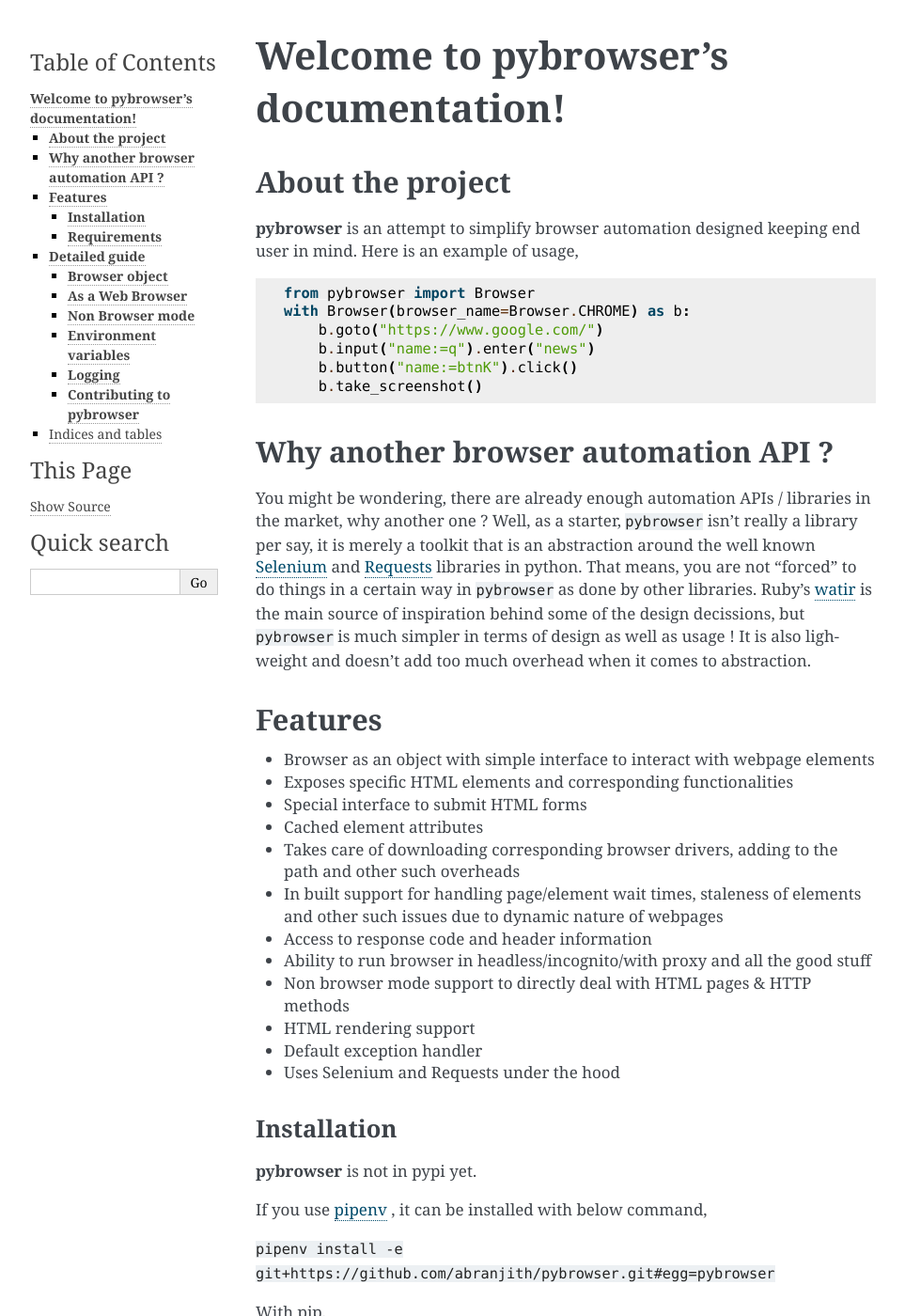
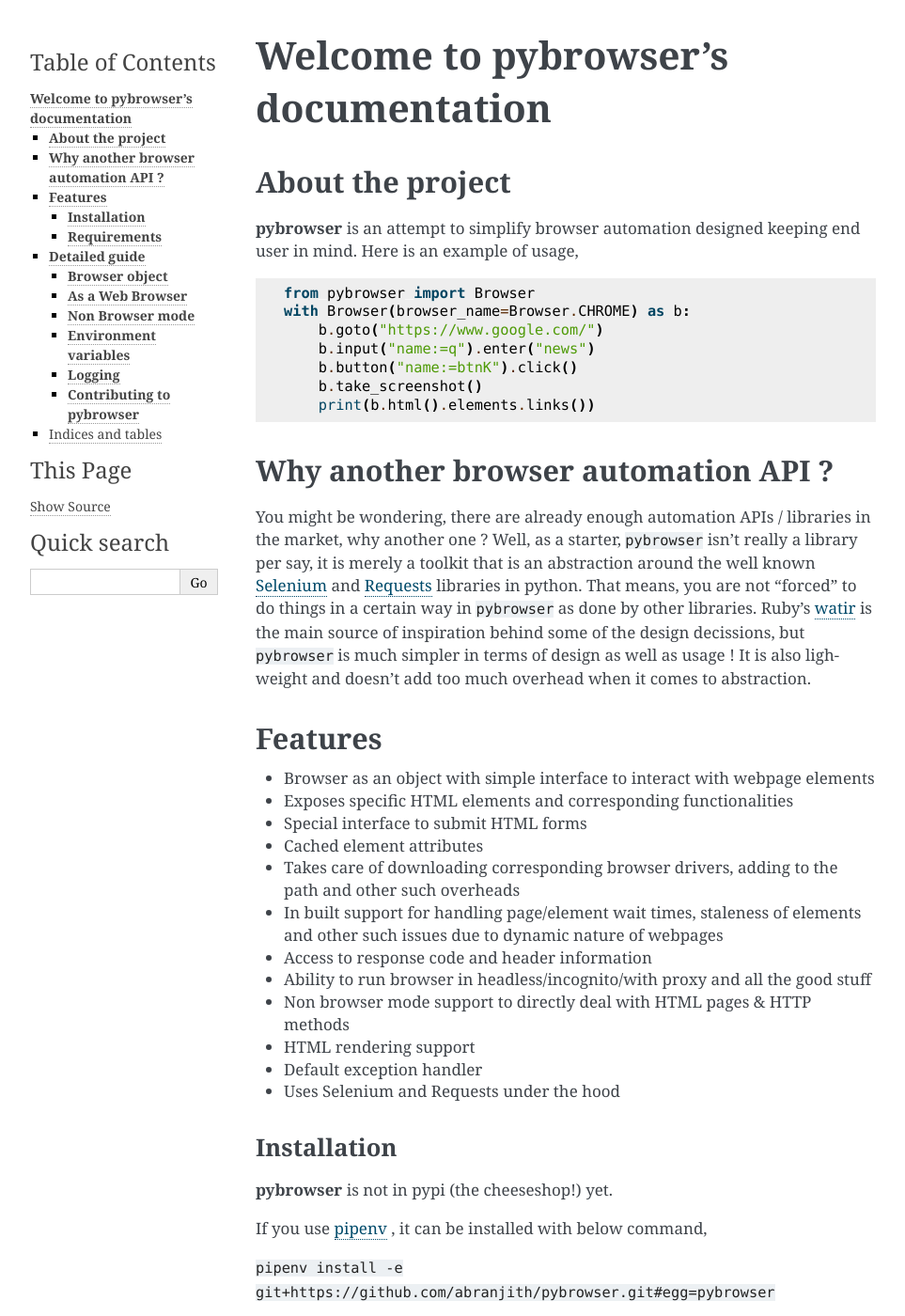
Before and after one commit to abranjith/pybrowser, a Sphinx documentation site: the page built from readthedocs/source/index.rst, in a window 1280 px wide and 1400 px high. Shown: the whole window at 94% size, without its empty margins (148-1111 px from the left). Built offline with Sphinx 7.4.7, drawn with Linux system fonts in a browser that asks for light colours.

```diff
--- a/readthedocs/source/index.rst
+++ b/readthedocs/source/index.rst
@@ -3,7 +3,7 @@
    You can adapt this file completely to your liking, but it should at least
    contain the root `toctree` directive.
 
-**Welcome to pybrowser's documentation!**
+**Welcome to pybrowser's documentation**
 ==========================================
 
 .. toctree::
@@ -23,6 +23,7 @@ is an example of usage,
         b.input("name:=q").enter("news")
         b.button("name:=btnK").click()
         b.take_screenshot()
+        print(b.html().elements.links())
 
 **Why another browser automation API ?**
 ****************************************
@@ -50,7 +51,7 @@ much simpler in terms of design as well as usage ! It is also lighweight and doe
 
 **Installation**
 ----------------
-**pybrowser** is not in pypi yet.
+**pybrowser** is not in pypi (the cheeseshop!) yet.
 
 If you use `pipenv <https://pipenv.readthedocs.io/en/latest/>`_ , it can be installed with below command,
 
```
Also changed, not shown: other parts of readthedocs/source/index.rst (+0 -2 lines), 9 other files.
